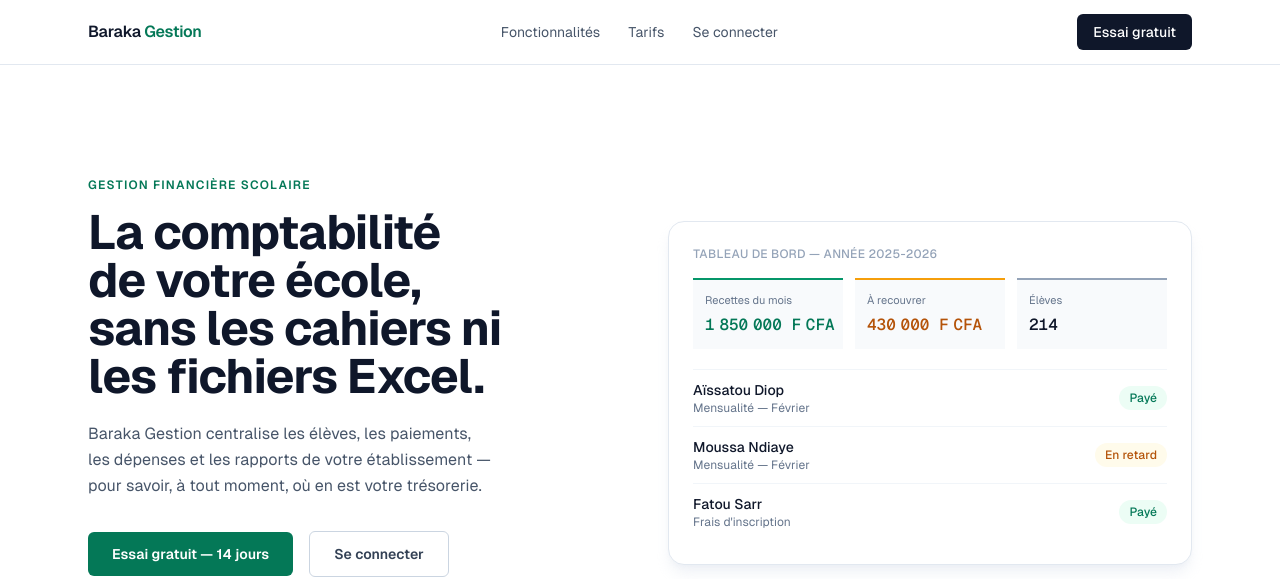
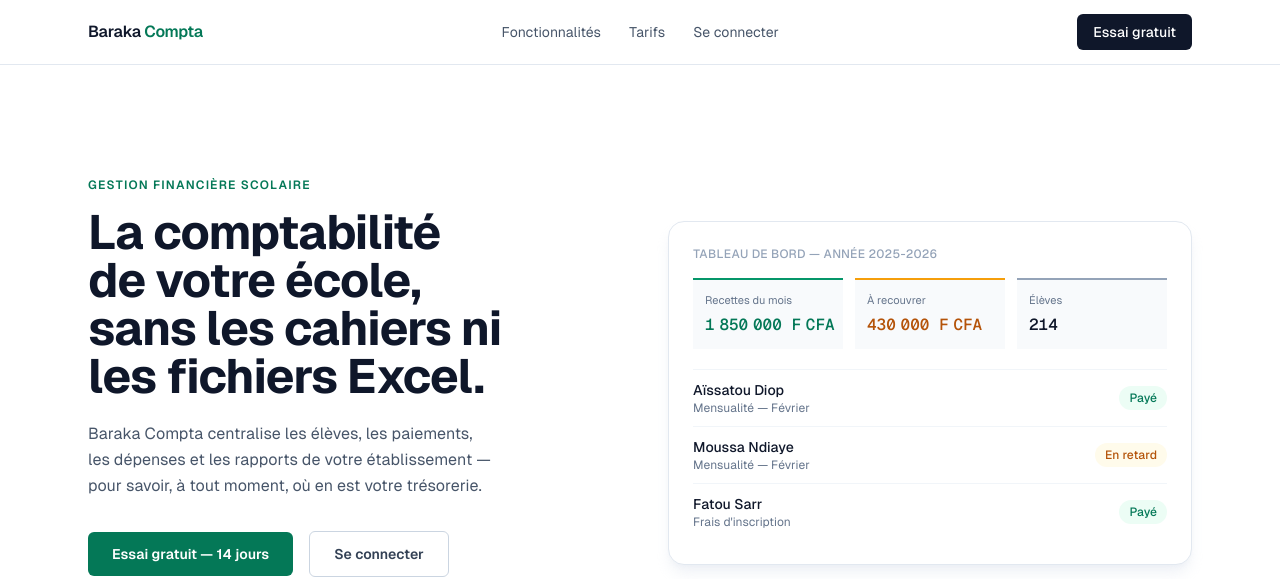
Before and after one commit to sagneboubacar-code/barakacompta, a Next.js app: page / in a window 1280 px wide. Shown: the top 579 px of the page. Built offline with nearby package versions, Linux system fonts and the light colour scheme.

Commit message:
fix: corrige le nom en Baraka Compta sur la landing page

```diff
--- a/src/app/page.tsx
+++ b/src/app/page.tsx
@@ -42,7 +42,7 @@
       <header className="sticky top-0 z-40 border-b border-slate-200 bg-white/95 backdrop-blur">
         <div className="mx-auto flex h-16 max-w-6xl items-center justify-between px-6">
           <span className="font-semibold tracking-tight text-slate-900">
-            Baraka <span className="text-emerald-700">Gestion</span>
+            Baraka <span className="text-emerald-700">Compta</span>
           </span>
           <nav className="hidden items-center gap-7 text-sm text-slate-600 sm:flex">
             <a href="#fonctionnalites" className="hover:text-slate-900">Fonctionnalités</a>
@@ -68,7 +68,7 @@
             La comptabilité de votre école, sans les cahiers ni les fichiers Excel.
           </h1>
           <p className="mt-5 max-w-lg text-balance text-base leading-relaxed text-slate-600">
-            Baraka Gestion centralise les élèves, les paiements, les dépenses et les rapports de votre
+            Baraka Compta centralise les élèves, les paiements, les dépenses et les rapports de votre
             établissement — pour savoir, à tout moment, où en est votre trésorerie.
           </p>
           <div className="mt-8 flex flex-wrap items-center gap-4">
@@ -285,7 +285,7 @@
       {/* Footer */}
       <footer className="border-t border-slate-100">
         <div className="mx-auto flex max-w-6xl flex-col items-center justify-between gap-3 px-6 py-8 text-xs text-slate-400 sm:flex-row">
-          <p>© {new Date().getFullYear()} Baraka Gestion. Tous droits réservés.</p>
+          <p>© {new Date().getFullYear()} Baraka Compta. Tous droits réservés.</p>
           <div className="flex gap-4">
             <Link href="/login" className="hover:text-slate-600">Se connecter</Link>
             <Link href="/signup" className="hover:text-slate-600">Inscrire mon école</Link>
```
